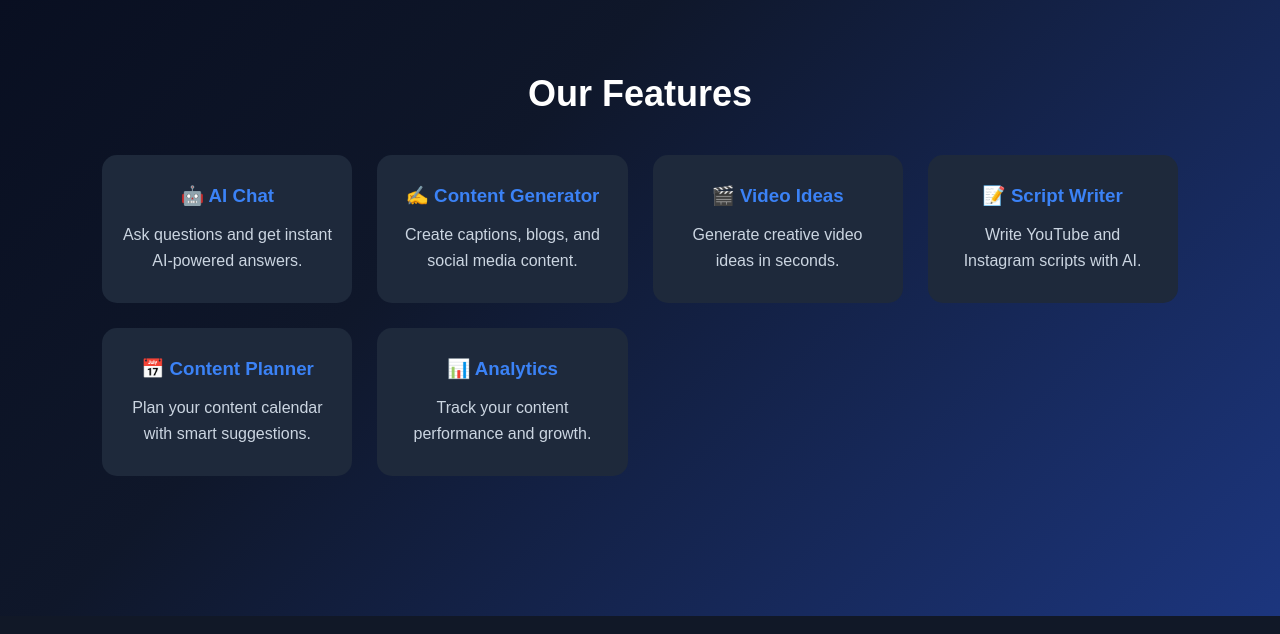
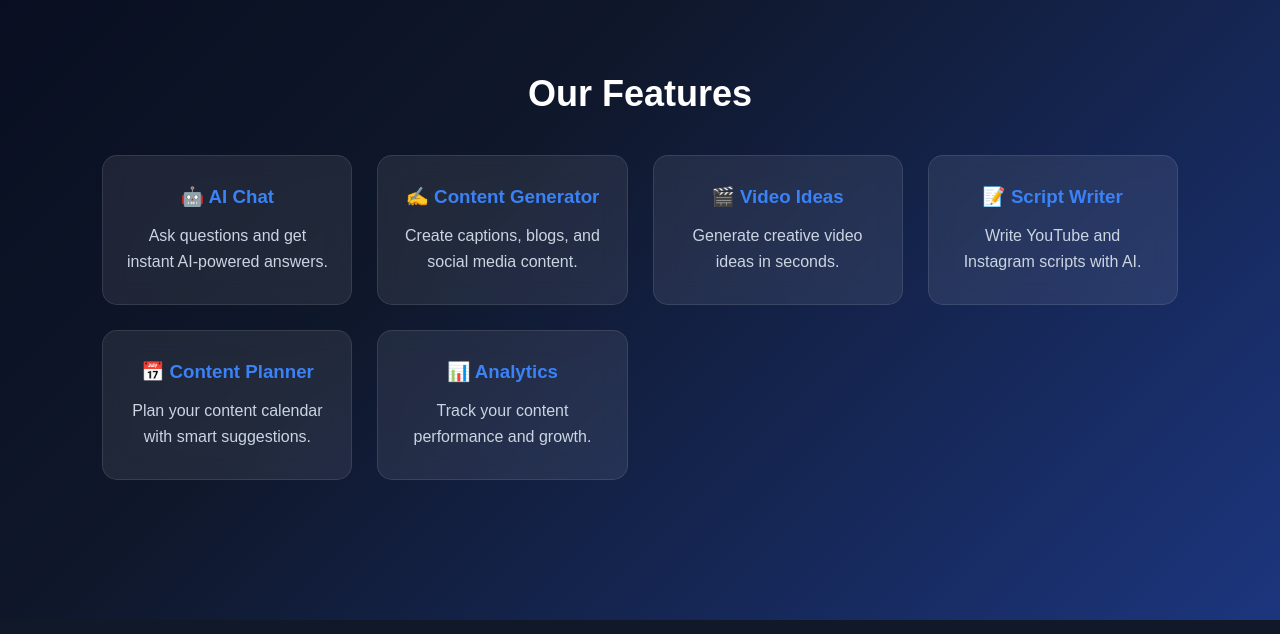
Before and after one commit to creatorosai-dev/CreatorOS-AI, a plain HTML site: page index.html in a window 1280 px wide. Shown: the part 755-1389 px from the top of the page. Drawn offline with Linux system fonts and the light colour scheme.

Commit message:
Update style.css

```diff
--- a/style.css
+++ b/style.css
@@ -97,7 +97,9 @@ button:hover{
 }
 
 .card{
-    background:#1e293b;
+    background:rgba(255,255,255,0.08);
+    backdrop-filter:blur(12px);
+    border:1px solid rgba(255,255,255,0.1);
     padding:30px 20px;
     border-radius:15px;
     transition:0.3s;
```
